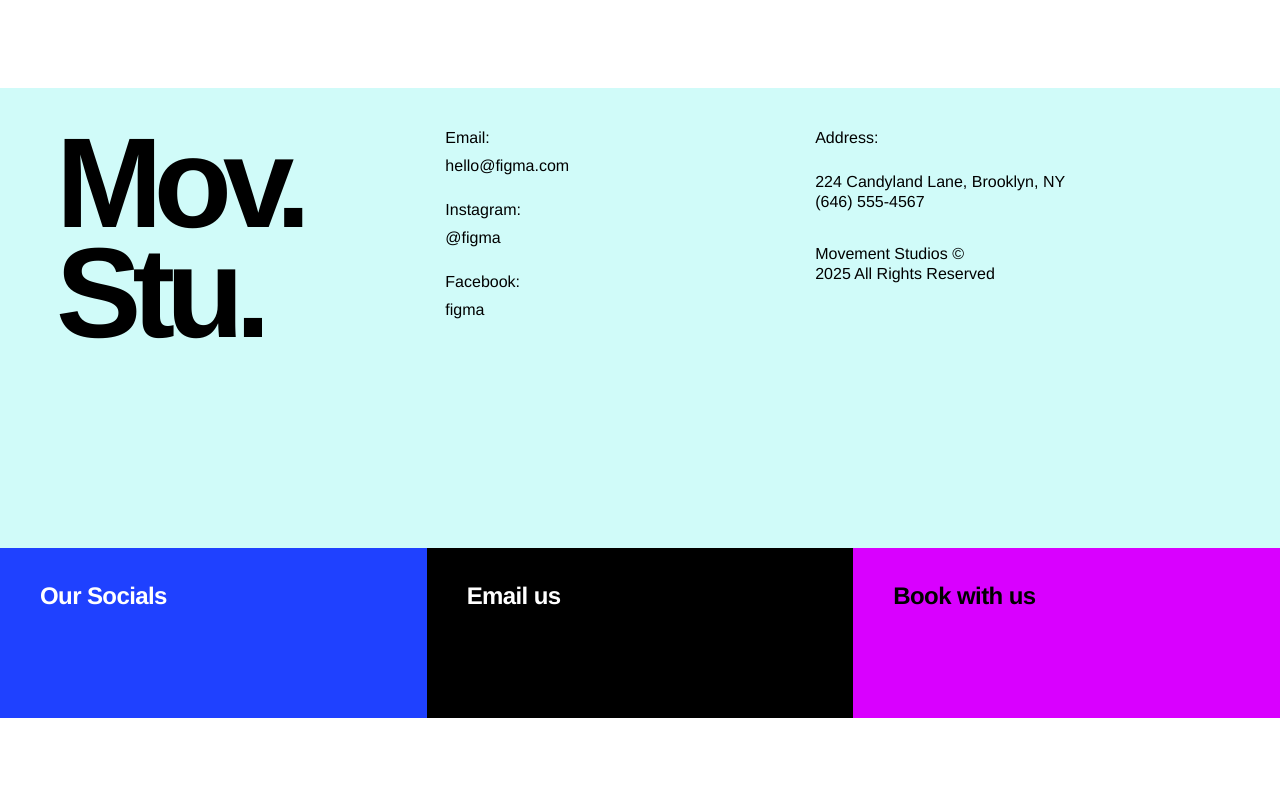
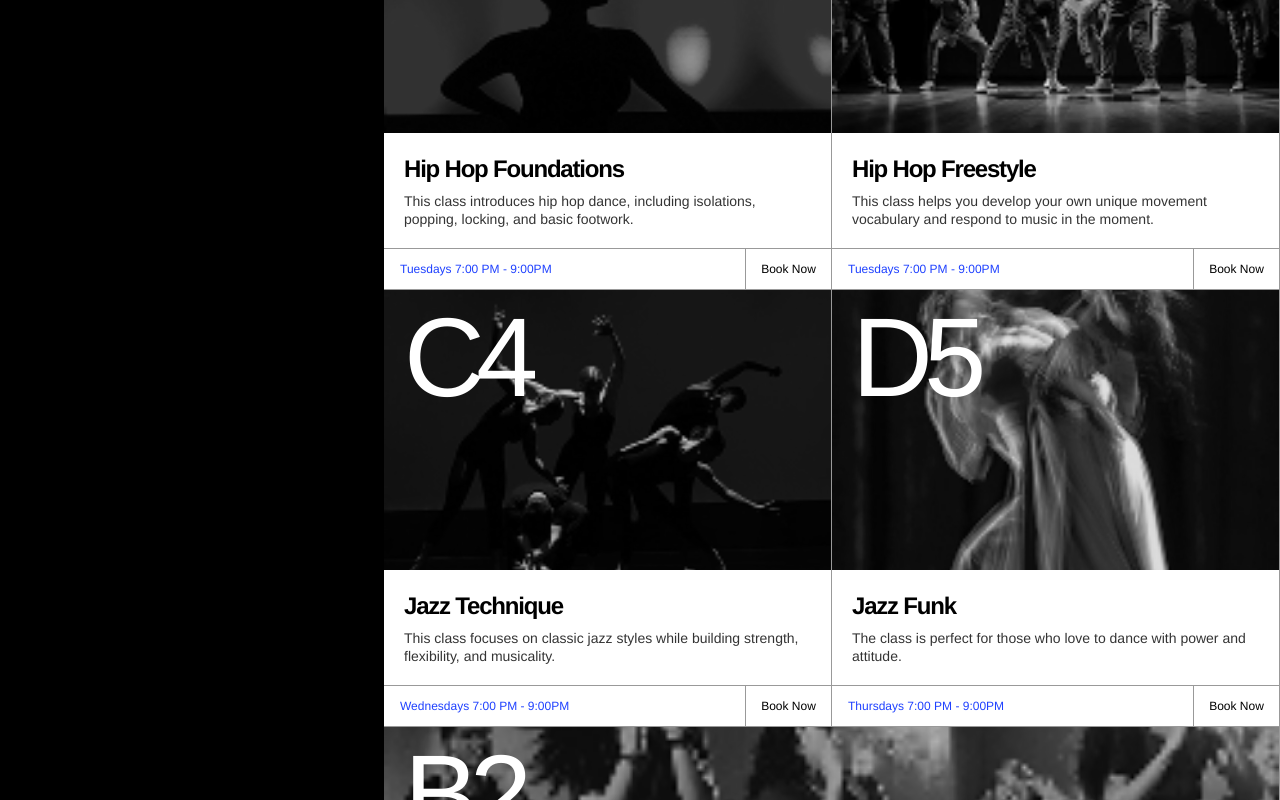
Before and after one commit to SabriBere/movement-studios, a Next.js app: page /classes in a window 1280 px wide. Shown: the part 780-1580 px from the top of the page. Before the commit the page ends 1498 px from the top, so only its background shows below. Built offline with nearby package versions, Linux system fonts and the light colour scheme.

Commit message:
content classes

```diff
--- a/src/components/Content/ContendClasses.tsx
+++ b/src/components/Content/ContendClasses.tsx
@@ -1,9 +1,126 @@
-import React from 'react'
+import Image, { type StaticImageData } from "next/image";
+import contactImprovisationImage from "@/styles/Ilustrations/Frame 2147236292 (1).jpg";
+import jazzTechniqueImage from "@/styles/Ilustrations/Frame 2147236292.jpg";
+import hipHopFreestyleImage from "@/styles/Ilustrations/Frame 2147236293.jpg";
+import hipHopFoundationsImage from "@/styles/Ilustrations/Frame 2147236306 (1).jpg";
+import jazzFunkImage from "@/styles/Ilustrations/Frame 2147236306.jpg";
 
-const ContentClasses = () => {
-  return (
-    <div>ContendClasses</div>
-  )
+type ClassCard = {
+    code: string;
+    description: string;
+    image: StaticImageData;
+    schedule: string;
+    title: string;
+    wide?: boolean;
+};
+
+const classes: ClassCard[] = [
+    {
+        code: "C1",
+        description:
+            "This class introduces hip hop dance, including isolations, popping, locking, and basic footwork.",
+        image: hipHopFoundationsImage,
+        schedule: "Tuesdays 7:00 PM - 9:00PM",
+        title: "Hip Hop Foundations",
+    },
+    {
+        code: "C2",
+        description:
+            "This class helps you develop your own unique movement vocabulary and respond to music in the moment.",
+        image: hipHopFreestyleImage,
+        schedule: "Tuesdays 7:00 PM - 9:00PM",
+        title: "Hip Hop Freestyle",
+    },
+    {
+        code: "C4",
+        description:
+            "This class focuses on classic jazz styles while building strength, flexibility, and musicality.",
+        image: jazzTechniqueImage,
+        schedule: "Wednesdays 7:00 PM - 9:00PM",
+        title: "Jazz Technique",
+    },
+    {
+        code: "D5",
+        description:
+            "The class is perfect for those who love to dance with power and attitude.",
+        image: jazzFunkImage,
+        schedule: "Thursdays 7:00 PM - 9:00PM",
+        title: "Jazz Funk",
+    },
+    {
+        code: "B2",
+        description:
+            "This class focuses on movement through touch and weight sharing.",
+        image: contactImprovisationImage,
+        schedule: "Fridays 7:00 PM - 9:00PM",
+        title: "Contact Improvisation",
+        wide: true,
+    },
+];
+
+function ClassCard({ item }: { item: ClassCard }) {
+    return (
+        <article
+            className={`grid overflow-hidden border-b border-r border-black/40 bg-white ${
+                item.wide ? "md:col-span-2" : ""
+            }`}
+        >
+            <div className="relative min-h-[260px] overflow-hidden bg-grey sm:min-h-[300px] lg:min-h-[280px]">
+                <Image
+                    src={item.image}
+                    alt={item.title}
+                    fill
+                    className="object-cover grayscale"
+                    sizes={
+                        item.wide
+                            ? "(min-width: 1024px) 66vw, 100vw"
+                            : "(min-width: 1024px) 33vw, (min-width: 640px) 50vw, 100vw"
+                    }
+                />
+                <div className="absolute inset-0 bg-black/10" />
+                <span className="absolute left-5 top-3 text-[clamp(4rem,12vw,7rem)] leading-none font-light tracking-[-0.08em] text-white">
+                    {item.code}
+                </span>
+            </div>
+
+            <div className="grid min-h-[150px] grid-rows-[1fr_auto]">
+                <div className="p-4 sm:p-5">
+                    <h3 className="text-2xl font-bold tracking-[-0.05em]">
+                        {item.title}
+                    </h3>
+                    <p className="mt-2 max-w-xl text-sm leading-tight text-black/80">
+                        {item.description}
+                    </p>
+                </div>
+
+                <div className="grid grid-cols-[1fr_86px] border-t border-black/40 text-xs">
+                    <p className="px-4 py-3 text-blue-barry">{item.schedule}</p>
+                    <a
+                        href="/booking"
+                        className="flex items-center justify-center border-l border-black/40 text-black transition hover:bg-blue-barry hover:text-white"
+                    >
+                        Book Now
+                    </a>
+                </div>
+            </div>
+        </article>
+    );
 }
 
-export default ContentClasses
+export default function ContentClasses() {
+    return (
+        <section className="grid bg-black text-white lg:grid-cols-[minmax(260px,30vw)_1fr]">
+            <aside className="border-b border-white/20 bg-black px-4 py-6 lg:border-b-0 lg:px-4 lg:py-4">
+                <h2 className="max-w-[12rem] text-3xl leading-tight font-semibold tracking-[-0.06em] sm:text-4xl lg:sticky lg:top-24">
+                    Booking Experience for Classes
+                </h2>
+            </aside>
+
+            <div className="grid grid-cols-1 bg-white text-black sm:grid-cols-2">
+                {classes.map((item) => (
+                    <ClassCard key={item.code} item={item} />
+                ))}
+            </div>
+        </section>
+    );
+}
--- a/src/components/Hero/HeroClasses.tsx
+++ b/src/components/Hero/HeroClasses.tsx
@@ -5,7 +5,7 @@ const HeroClasses = () => {
     <section className='w-full overflow-hidden bg-black text white' aria-label='Hero'>
       <div className='relative min-h-[430px] overflow-hidden bg-[#171717] sm:min-h-[520px] lg:min-h-[565px]'>
         <div className='relative z-10 flex min-h-[380px] flex-col justify-between px6 pt-10 pb-24 sm:min-h-[470px] sm:px-8 sm:pt-12 lg:px-8 lg:pt-12'>
-          <h1 className="whitespace-pre-line text-[clamp(4.5rem,16vw,10rem)] leading-[0.86] font-semibold tracking-[-0.04em] text-white">
+          <h1 className="whitespace-pre-line text-[clamp(4.5rem,16vw,10rem)] leading-[0.86] font-light tracking-[-0.04em] text-white">
             Classes
           </h1>
         </div>
```
